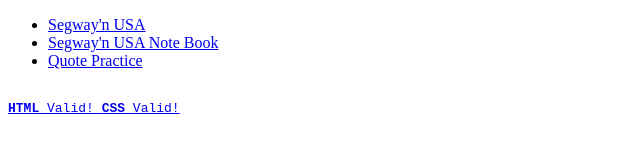
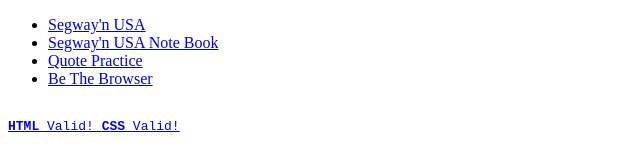
Before and after one commit to Steve123410/website, a plain HTML site: page headfirst/chapter3/index.html in a window 1280 px wide. Shown: the whole page, without its empty margins (0-640 px from the left). Drawn offline with Linux system fonts and the light colour scheme.

Commit message:
added be the browser

```diff
--- a/headfirst/chapter3/index.html
+++ b/headfirst/chapter3/index.html
@@ -12,6 +12,8 @@
 
      <li><a href="quote.html">Quote Practice</a></li>
 
+      <li><a href="bethebrowser.html">Be The Browser</a></li>
+
 
            </ul>
 <footer style="font-family:monospace;">
```
